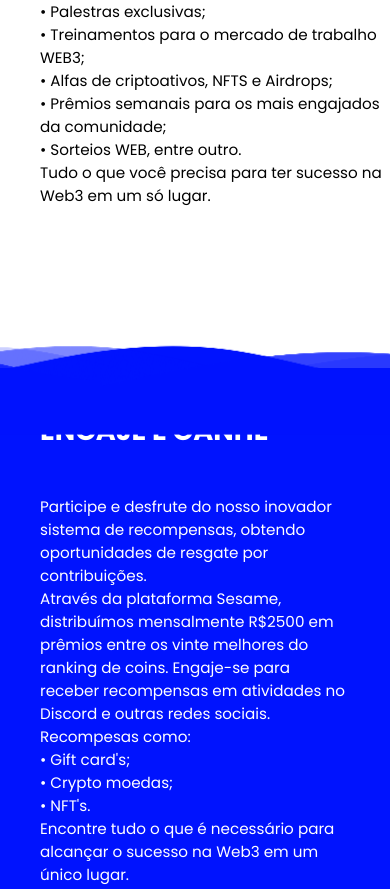
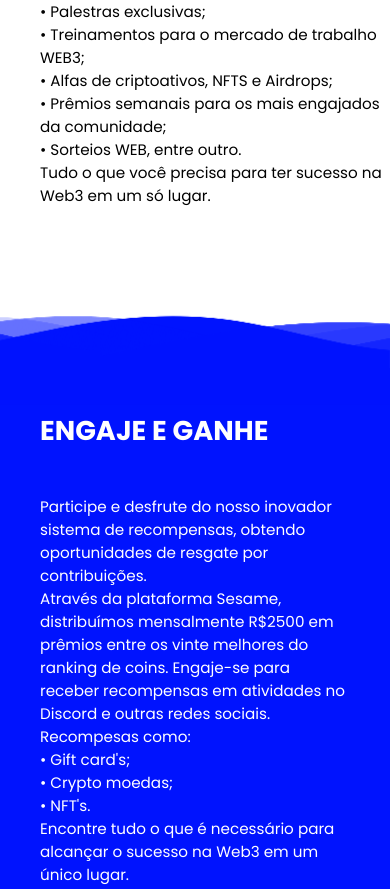
Before and after one commit to flonersz/MEGA, a plain HTML site: page index.html in a window 390 px wide. Shown: the part 1109-1998 px from the top of the page. Drawn offline with Linux system fonts and the light colour scheme.

Commit message:
third commit

```diff
--- a/style.css
+++ b/style.css
@@ -312,6 +312,17 @@ p {
     background-position-x: 100px;
 }
 
+@media(max-width:2560px) {
+
+    .waves3 {
+        bottom: -1290px;
+     }
+
+    .waves2 {
+        bottom: -670px;
+     }
+}
+
 @media(max-width: 1440px) {
     p {
        font-size: 120%;
@@ -468,7 +479,7 @@ p {
     }
 
     .waves2 {
-        bottom: -690px;
+        bottom: -660px;
     }
 
     .waves3 {
```
